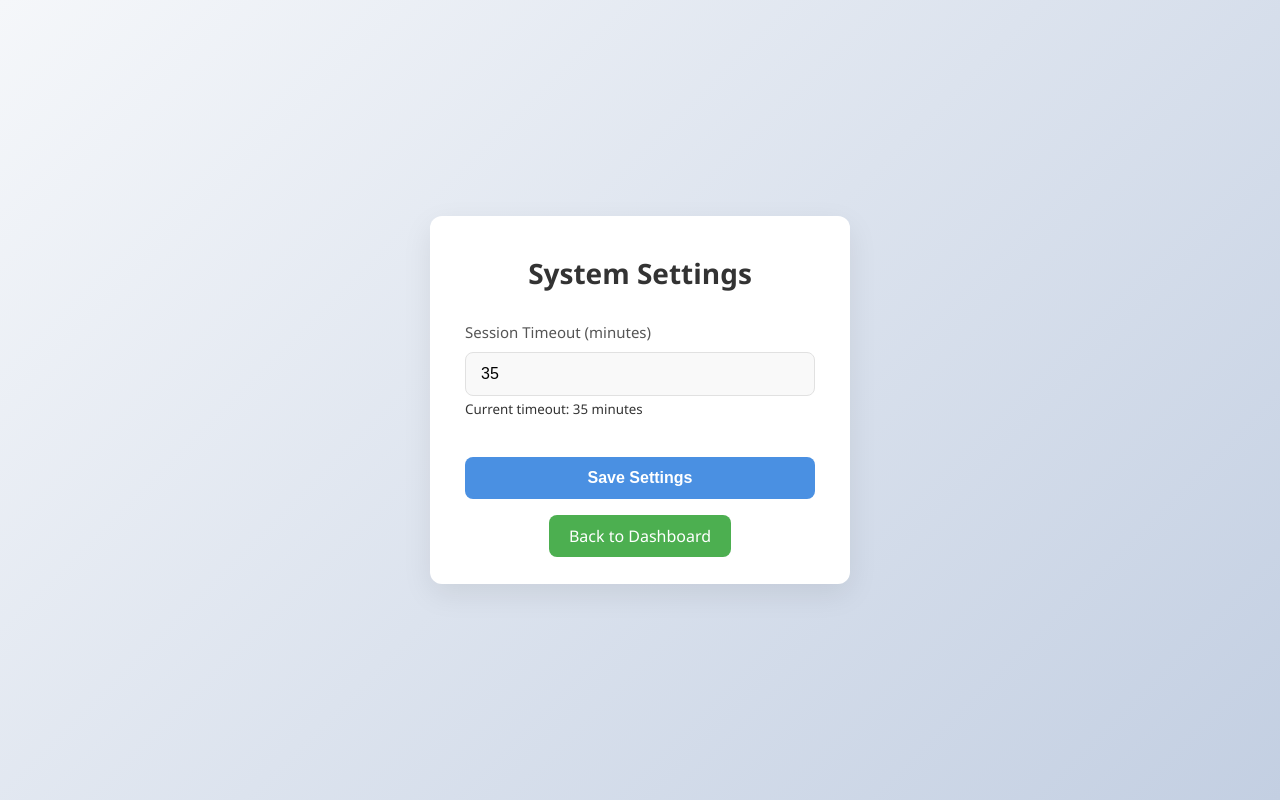
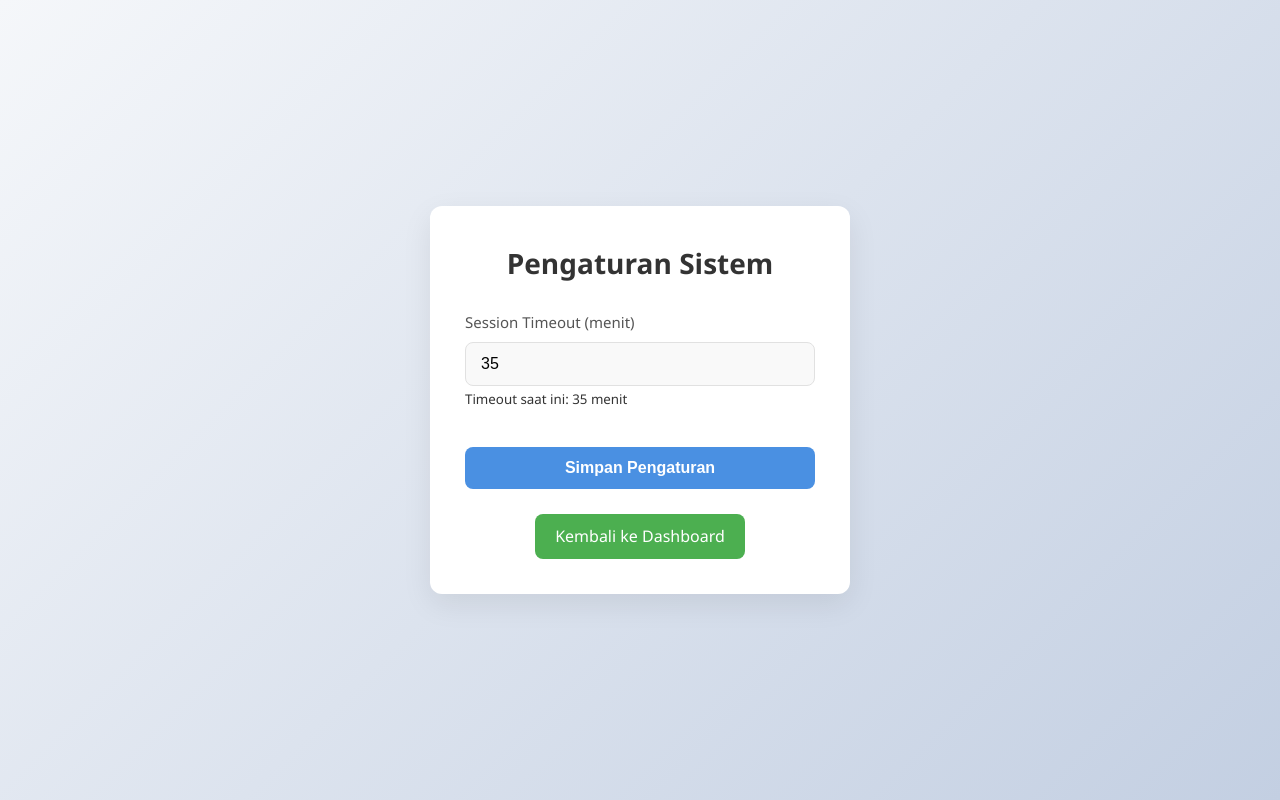
Before and after one commit to Alfaashh/Login-PHP, a PHP site: page /settings.php in a window 1280 px wide. Run offline with PHP 8.4, Linux system fonts and the light colour scheme; a user stored in the database is signed in.

Commit message:
style: slight button tweak

```diff
--- a/assets/css/style.css
+++ b/assets/css/style.css
@@ -202,11 +202,13 @@ tr:hover {
   text-decoration: none;
   border-radius: 8px;
   transition: background-color 0.3s, transform 0.2s;
+  display: inline-block;
 }
 
 .btn-secondary a:hover {
   background-color: #3d8b40;
   transform: scale(1.02);
+  color: white !important;
 }
 
 .btn-action {
--- a/settings.php
+++ b/settings.php
@@ -1,8 +1,7 @@
 <?php
-
 require_once 'auth_check.php';
 
-// Check admin role
+// Cek role admin
 if ($_SESSION['role'] !== 'admin') {
     header('Location: dashboard.php');
     exit();
@@ -10,12 +9,12 @@ if ($_SESSION['role'] !== 'admin') {
 
 $message = '';
 
-// Process form submission
+// Proses form submission
 if ($_SERVER['REQUEST_METHOD'] === 'POST') {
     $timeout = filter_input(INPUT_POST, 'session_timeout', FILTER_VALIDATE_INT);
 
     if ($timeout && $timeout >= 1) {
-        // Update timeout in auth_check.php
+        // Update timeout di auth_check.php
         $config_content = file_get_contents('auth_check.php');
         $new_content = preg_replace(
             '/\$timeout_duration = \d+;/',
@@ -24,19 +23,19 @@ if ($_SERVER['REQUEST_METHOD'] === 'POST') {
         );
 
         if (file_put_contents('auth_check.php', $new_content)) {
-            $message = '<div class="success-message">Session timeout has been updated successfully!</div>';
+            $message = '<div class="success-message">Pengaturan timeout berhasil diperbarui!</div>';
         } else {
-            $message = '<div class="error-message">Failed to update settings!</div>';
+            $message = '<div class="error-message">Gagal memperbarui pengaturan!</div>';
         }
     } else {
-        $message = '<div class="error-message">Invalid timeout value!</div>';
+        $message = '<div class="error-message">Nilai timeout tidak valid!</div>';
     }
 }
 
-// Get current timeout value
+// Ambil nilai timeout saat ini
 $config_content = file_get_contents('auth_check.php');
 preg_match('/\$timeout_duration = (\d+);/', $config_content, $matches);
-$current_timeout = isset($matches[1]) ? intval($matches[1]) / 60 : 30; // Convert seconds to minutes
+$current_timeout = isset($matches[1]) ? intval($matches[1]) / 60 : 30; // Konversi detik ke menit
 ?>
 
 <!DOCTYPE html>
@@ -44,32 +43,31 @@ $current_timeout = isset($matches[1]) ? intval($matches[1]) / 60 : 30; // Conver
 <head>
     <meta charset="UTF-8">
     <meta name="viewport" content="width=device-width, initial-scale=1.0">
-    <title>Settings</title>
+    <title>Pengaturan</title>
     <link rel="stylesheet" href="assets/css/style.css">
 </head>
 <body>
     <div class="container">
         <div class="form-container">
-            <h2>System Settings</h2>
+            <h2>Pengaturan Sistem</h2>
 
             <?php echo $message; ?>
 
             <form method="POST" action="">
                 <div class="form-group">
-                    <label>Session Timeout (minutes)</label>
+                    <label>Session Timeout (menit)</label>
                     <input type="number"
                            name="session_timeout"
                            value="<?php echo htmlspecialchars($current_timeout); ?>"
-                           min="1"
-                           class="form-control">
-                    <small>Current timeout: <?php echo htmlspecialchars($current_timeout); ?> minutes</small>
+                           min="1">
+                    <small>Timeout saat ini: <?php echo htmlspecialchars($current_timeout); ?> menit</small>
                 </div>
 
-                <button type="submit" class="btn">Save Settings</button>
+                <button type="submit" class="btn">Simpan Pengaturan</button>
             </form>
 
             <div class="btn-secondary">
-                <a href="dashboard.php">Back to Dashboard</a>
+                <a href="dashboard.php">Kembali ke Dashboard</a>
             </div>
         </div>
     </div>
```
